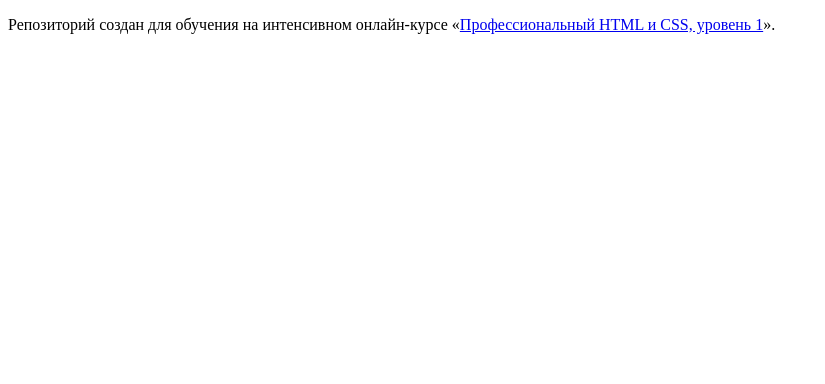
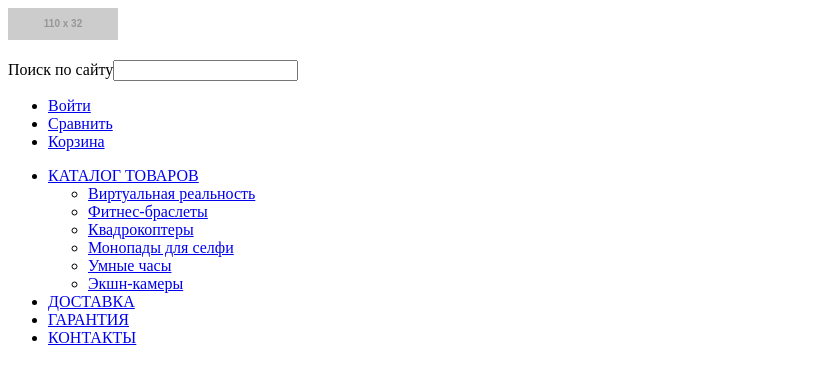
Before and after one commit to alexandersmak/76470-device, a plain HTML site: page index.html in a window 1280 px wide. Shown: the whole page, without its empty margins (0-825 px from the left). Drawn offline with Linux system fonts and the light colour scheme; placeholder pictures from the web are drawn by us.

Commit message:
Доббавил header
Добавил  главное навигационное меню в шапку сайта

```diff
--- a/index.html
+++ b/index.html
@@ -5,8 +5,48 @@
     <title>HTML Academy: Девайс</title>
   </head>
   <body>
+    <header class="main-header">
+      <nav class="main-navigation">
+        <a class="main-header-logo">
+          <img width="110" height="32" src="http://placehold.it/110x32" alt="logo">
+        </a>
+        <p class="search"><label>Поиск по сайту<input type="search"></label></p>
+        <ul class="user-navigation">
+          <li class="user-navigation-item">
+            <a href="#">Войти</a>
+          </li>
+          <li class="user-navigation-item">
+            <a href="#">Сравнить</a>
+          </li>
+          <li class="user-navigation-item">
+            <a href="#">Корзина</a>
+          </li>
+        </ul>
+        <ul class="site-navigation">
+          <li class="site-navigation-item">
+            <a href="catalog.html">КАТАЛОГ ТОВАРОВ</a>
+            <ul class="site-navigation-lv2">
+              <li class="site-navigation-item"><a href="#">Виртуальная реальность</a></li>
+              <li class="site-navigation-item"><a href="#">Фитнес-браслеты</a></li>
+              <li class="site-navigation-item"><a href="#">Квадрокоптеры</a></li>
+              <li class="site-navigation-item"><a href="#">Монопады для селфи</a></li>
+              <li class="site-navigation-item"><a href="#">Умные часы</a></li>
+              <li class="site-navigation-item"><a href="#">Экшн-камеры</a></li>
+            </ul>
+          </li>
+          <li class="site-navigation-item current">
+            <a href="#">ДОСТАВКА</a>
+          </li>
+          <li class="site-navigation-item">
+            <a href="#">ГАРАНТИЯ</a>
+          </li>
+          <li class="site-navigation-item active">
+            <a href="#">КОНТАКТЫ</a>
+          </li>
+        </ul>
 
-    <p>Репозиторий создан для обучения на интенсивном онлайн‑курсе «<a href="https://htmlacademy.ru/intensive/htmlcss">Профессиональный HTML и CSS, уровень 1</a>».</p>
+      </nav>
+    </header>
 
   </body>
 </html>
```
